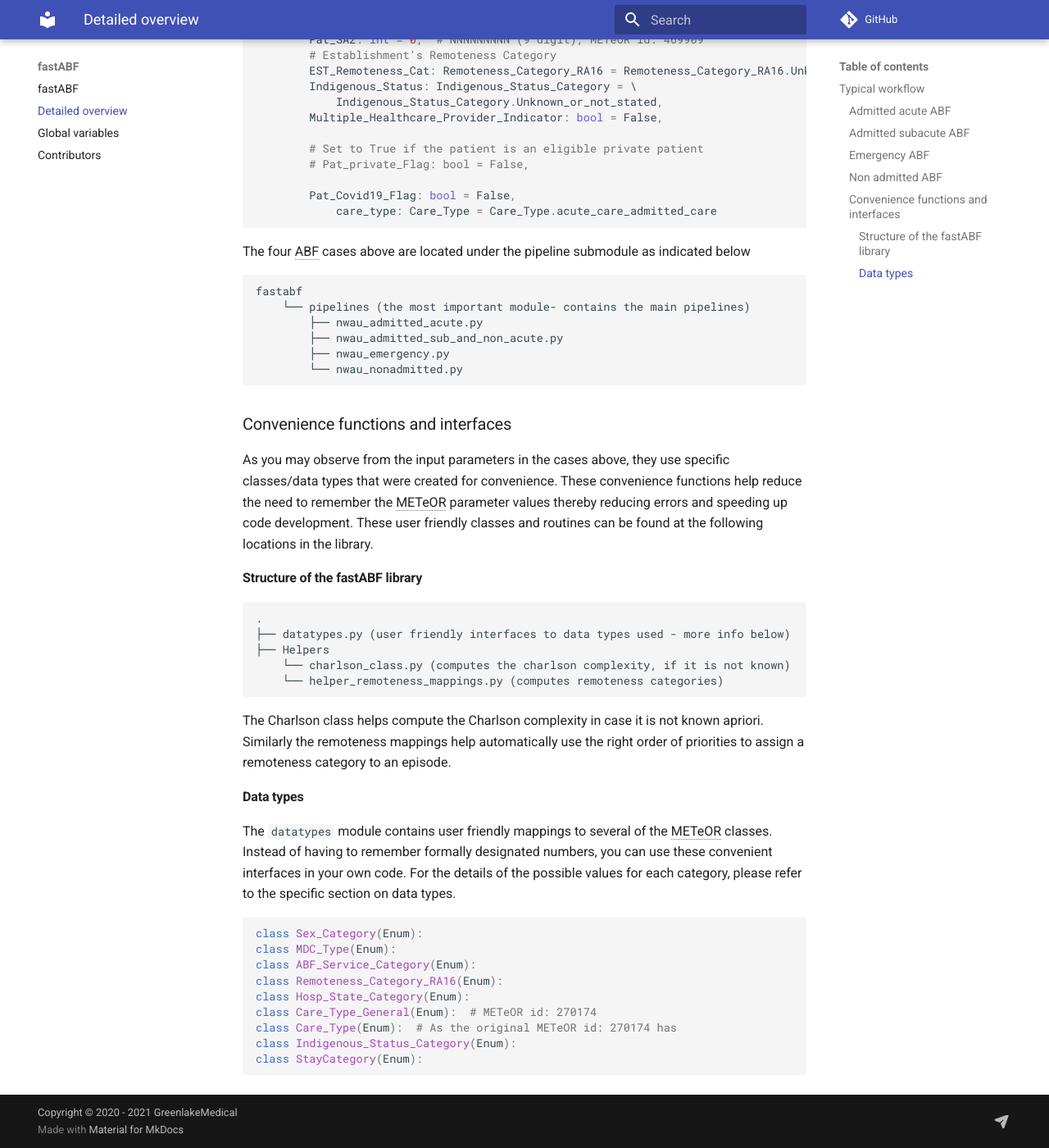
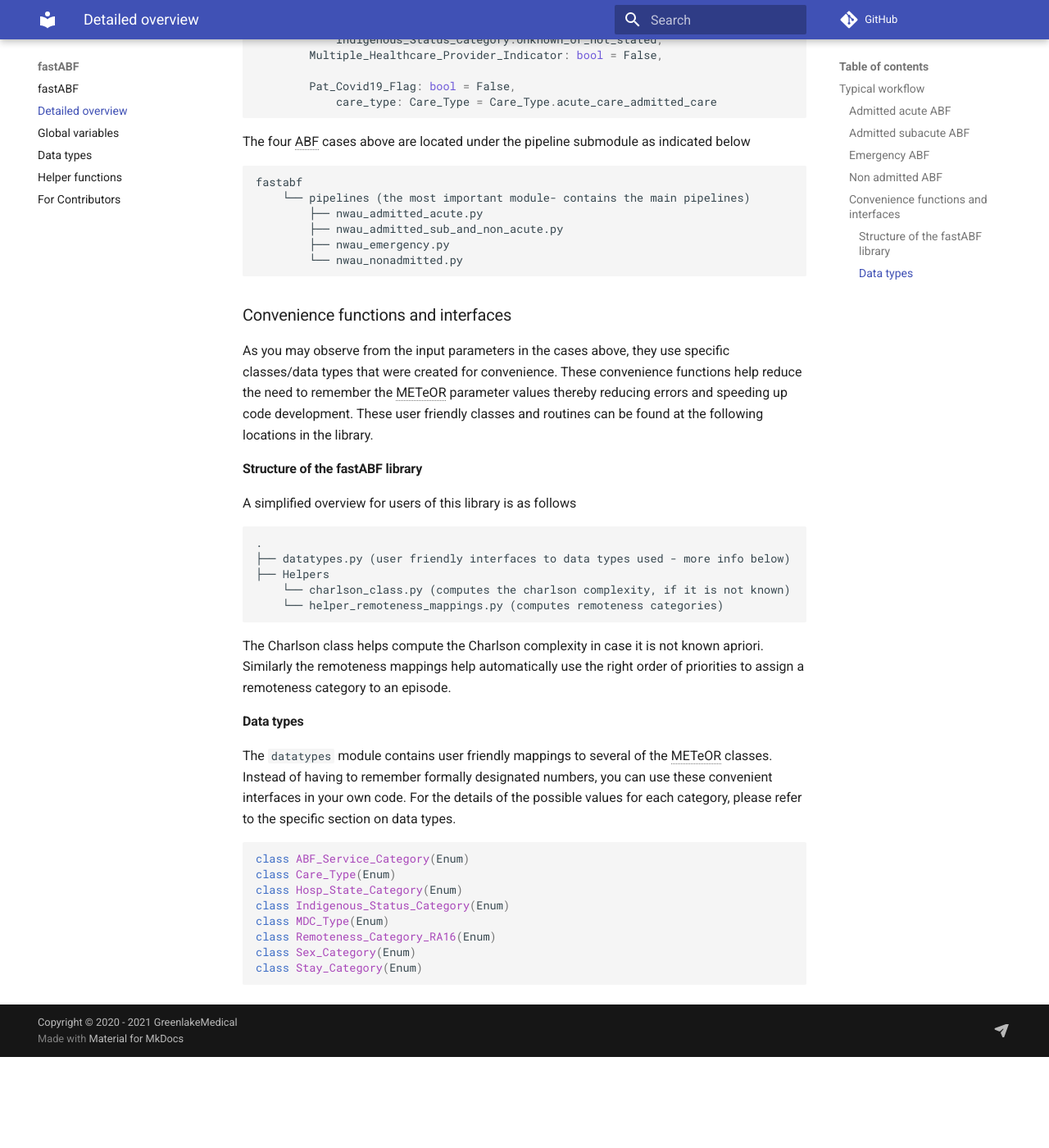
Before and after one commit to GreenlakeMedical/fastABF, an MkDocs documentation site: the page built from docs/detailedintro.md, in a window 1280 px wide and 1400 px high, scrolled down 3231 px. Shown: the whole window at 82% size. Built offline with MkDocs 1.6.1 and Material for MkDocs 9.7.7, drawn with Linux system fonts in a browser that asks for light colours; comment, search, counter and statistics services are not loaded; after the commit the page ends 4520 px from its top, so only the background shows below that; some of the changed text lies outside the part shown.

Commit message:
updates to docs: datatypes

````diff
--- a/docs/detailedintro.md
+++ b/docs/detailedintro.md
@@ -84,10 +84,6 @@ Parameters required
         Separation_Date: str,
         AN_SNAP_v4: str,
 
-        # [METeOR id: 269976] True if admitted patient transferred from another hospital.
-        # bool_transfer_status: bool,
-        # sex: int,  # [METeOR id: 635126]
-
         # [METeOR id: 269986] True if admission occurred on an emergency basis
         patient_leave_days: float = 0,
         Pat_Postcode: str = "",  # Format PCNNNN, METeOR id: 429894
@@ -150,9 +146,6 @@ Parameters required
             Indigenous_Status_Category.Unknown_or_not_stated,
         Multiple_Healthcare_Provider_Indicator: bool = False,
 
-        # Set to True if the patient is an eligible private patient
-        # Pat_private_Flag: bool = False,
-
         Pat_Covid19_Flag: bool = False,
             care_type: Care_Type = Care_Type.acute_care_admitted_care
 ```
@@ -172,6 +165,7 @@ specific classes/data types that were created for convenience. These convenience
 These user friendly classes and routines can be found at the following locations in the library.
 
 #### Structure of the fastABF library
+A simplified overview for users of this library is as follows
 ```
 .
 ├── datatypes.py (user friendly interfaces to data types used - more info below)
@@ -185,15 +179,14 @@ Similarly the remoteness mappings help automatically use the right order of prio
 #### Data types
 The `datatypes` module contains user friendly mappings to several of the METeOR classes. Instead of having to remember formally designated numbers, you can use these convenient interfaces in your own code.  For the details of the possible values for each category, please refer to the specific section on data types.
 ``` python
-class Sex_Category(Enum):
-class MDC_Type(Enum):
-class ABF_Service_Category(Enum):
-class Remoteness_Category_RA16(Enum):
-class Hosp_State_Category(Enum):
-class Care_Type_General(Enum):  # METeOR id: 270174
-class Care_Type(Enum):  # As the original METeOR id: 270174 has
-class Indigenous_Status_Category(Enum):
-class StayCategory(Enum):
+class ABF_Service_Category(Enum)
+class Care_Type(Enum)
+class Hosp_State_Category(Enum)
+class Indigenous_Status_Category(Enum)
+class MDC_Type(Enum)
+class Remoteness_Category_RA16(Enum)
+class Sex_Category(Enum)
+class Stay_Category(Enum)
 ```
 
 
--- a/mkdocs.yml
+++ b/mkdocs.yml
@@ -34,4 +34,6 @@ nav:
 - fastABF: index.md
 - detailedintro.md
 - globalvariables.md
-- contributors.md
+- Data types: datatypes.md
+- Helper functions: helpers.md
+- For Contributors: contributors.md
````
Also changed, not shown: docs/globalvariables.md (+3 -3 lines), docs/index.md (+6 -8 lines), docs/datatypes.md (added), docs/helpers.md (added).
